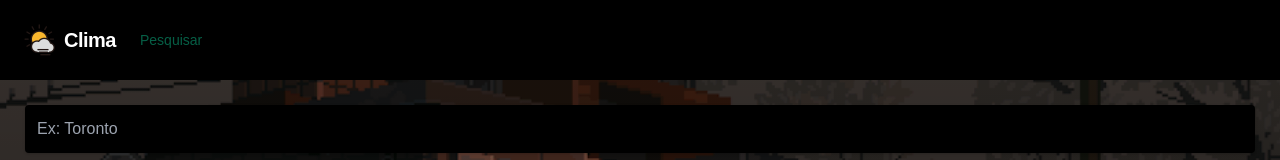
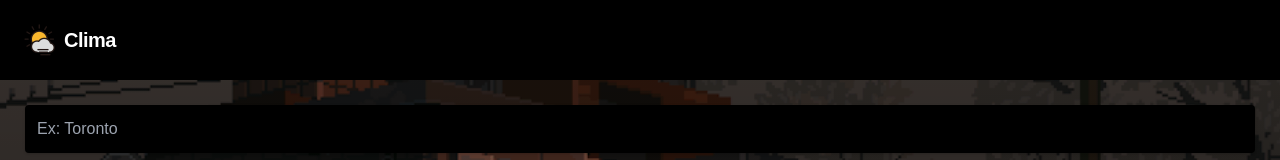
Before and after one commit to idkrian/klima, a React (Create React App) app: page / in a window 1280 px wide. Shown: the top 160 px of the page. Built offline with nearby package versions, Linux system fonts and the light colour scheme.

Commit message:
ajustes de estilo

```diff
--- a/src/components/Navbar.js
+++ b/src/components/Navbar.js
@@ -16,11 +16,6 @@ export default function Navbar() {
             </div>
             <div className="w-full block flex-grow lg:flex lg:items-center lg:w-auto">
                 <div className="text-sm lg:flex-grow">
-                {/* <Link href="/Pesquisa"> */}
-                    <a className="block mt-4 lg:inline-block lg:mt-0 text-green-800 hover:text-black mr-4">
-                        Pesquisar
-                    </a>
-                {/* </Link> */}
                 </div>
             </div>
             </nav>
```
Also changed, not shown: src/pages/App.js (+0 -8 lines).
